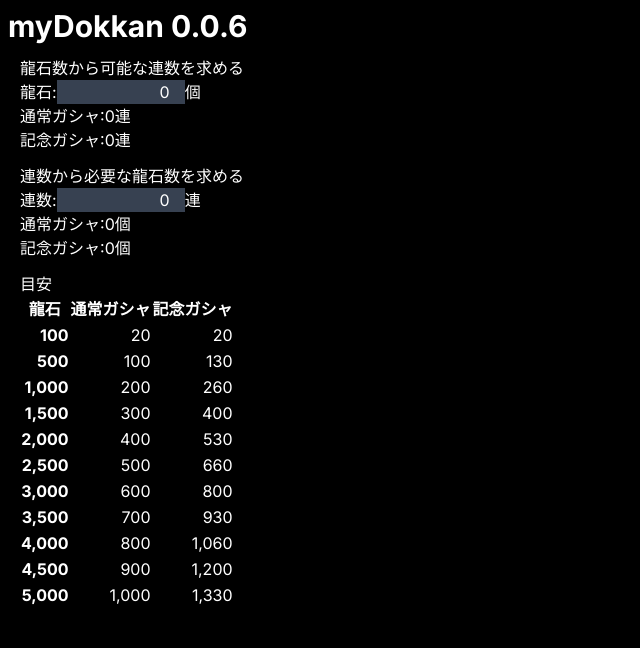
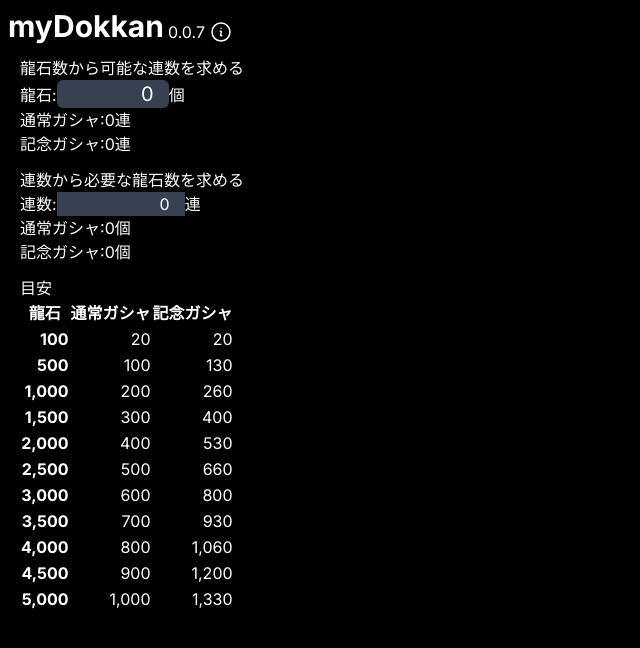
Before and after one commit to baggio4ever/mydokkan, a Next.js app: page / in a window 1280 px wide. Shown: the top 648 px of the page, without its empty margins (0-640 px from the left). Built offline with nearby package versions, Linux system fonts and the light colour scheme.

Commit message:
眠くなってきたなぁ

```diff
--- a/app/page.tsx
+++ b/app/page.tsx
@@ -1,6 +1,6 @@
 'use client'
 import Link from 'next/link'
-import { Roboto, Noto_Sans } from 'next/font/google';
+//import { Roboto, Noto_Sans } from 'next/font/google';
 import { useState } from 'react';
 //import { useSearchParams } from 'next/navigation';
 //import getConfig from 'next/config';
@@ -8,24 +8,46 @@ import React from 'react';
 
 //const { publicRuntimeConfig } = getConfig();
 
-const Roboto900 = Roboto({ weight: '900', preload: false });
-const NotoSans = Noto_Sans({ weight: '400', preload: false });
+//const Roboto900 = Roboto({ weight: '900', preload: false });
+//const NotoSans = Noto_Sans({ weight: '400', preload: false });
 
 //console.log('publicRuntimeConfig:');
 //console.log(publicRuntimeConfig);
 
 //const basePath = (publicRuntimeConfig && publicRuntimeConfig.basePath) || "";
-const Gozita = "/images/GFAADCqboAAf2_T.png";
-const BlueCombi = '/images/FKVYrTbakAE-gys.png';
+//const Gozita = "/images/GFAADCqboAAf2_T.png";
+//const BlueCombi = '/images/FKVYrTbakAE-gys.png';
 
 const APP_NAME = 'myDokkan';
-const APP_VERSION = '0.0.6';
+const APP_VERSION = '0.0.7';
 const REACT_VERSION = React.version;
 
 function AppTitleHeaer() {
+  const [infoOpened, setInfoOpened] = useState(false);
   return (
-    <div className=' font-bold text-3xl'>
-      {APP_NAME} {APP_VERSION}
+    <div>
+      <div className='flex items-end gap-1'>
+        <div className=' font-bold text-3xl'>
+          {APP_NAME}
+        </div>
+        <div>
+          {APP_VERSION}
+        </div>
+        <div onClick={(ev) => { setInfoOpened(!infoOpened) }}>
+          <svg xmlns="http://www.w3.org/2000/svg" fill="none" viewBox="0 0 24 24" strokeWidth={1.5} stroke="currentColor" className="w-6 h-6">
+            <path strokeLinecap="round" strokeLinejoin="round" d="m11.25 11.25.041-.02a.75.75 0 0 1 1.063.852l-.708 2.836a.75.75 0 0 0 1.063.853l.041-.021M21 12a9 9 0 1 1-18 0 9 9 0 0 1 18 0Zm-9-3.75h.008v.008H12V8.25Z" />
+          </svg>
+        </div>
+      </div>
+
+      {infoOpened &&
+        <div className='p-2'>
+          <div>React</div>
+          <div>Next.js</div>
+          <div>Tailwind CSS</div>
+          <div>heroicon</div>
+        </div>
+      }
     </div>
   );
 }
@@ -51,12 +73,17 @@ function getSpRensu(ryu: number): number {
 function RensuTable() {
   const [ryuseki, setRyuseki] = useState(0);
 
+  function handleOnChange(ev: React.ChangeEvent<HTMLInputElement>) {
+    //    console.log(ev.target.value);
+    setRyuseki(parseInt(ev.target.value));
+  }
+
   return (
     <div>
       <ModeTitle title='龍石数から可能な連数を求める' />
       <div>
         龍石:
-        <input type='number' value={ryuseki} placeholder='龍石数' onChange={(e) => { console.log(e.target.value); setRyuseki(parseInt(e.target.value)) }} className=' bg-gray-700 text-right w-32'></input>
+        <input type='number' value={ryuseki} placeholder='龍石数' onChange={handleOnChange} className=' bg-gray-700 text-xl text-right w-28 rounded-md'></input>
         個
       </div>
       <div>
@@ -80,13 +107,17 @@ function RyusekiTable() {
     const ret = Math.floor(ren / 40) * 3 * 50 + mod * 5;
     return ret;
   }
+  function handleOnChange(ev: React.ChangeEvent<HTMLInputElement>) {
+    //    console.log(ev.target.value);
+    setRensu(parseInt(ev.target.value));
+  }
 
   return (
     <div>
       <ModeTitle title='連数から必要な龍石数を求める' />
       <div>
         連数:
-        <input type='number' value={rensu} onChange={(e) => { console.log(e.target.value); setRensu(parseInt(e.target.value)) }} className='bg-gray-700 text-right w-32'></input>
+        <input type='number' value={rensu} onChange={handleOnChange} className='bg-gray-700 text-right w-32'></input>
         連
       </div>
       <div>
```
Also changed, not shown: 2 other files (tests, documents, lock files or other folders).
